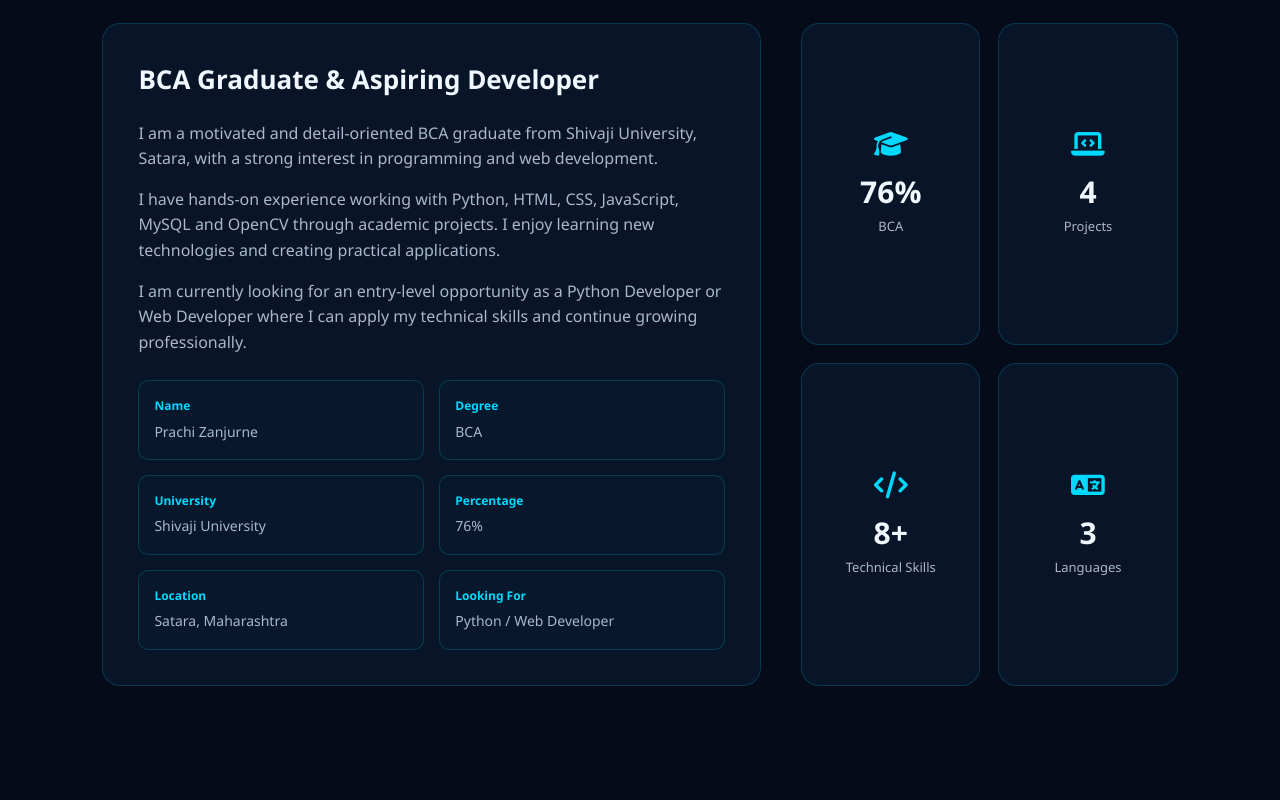
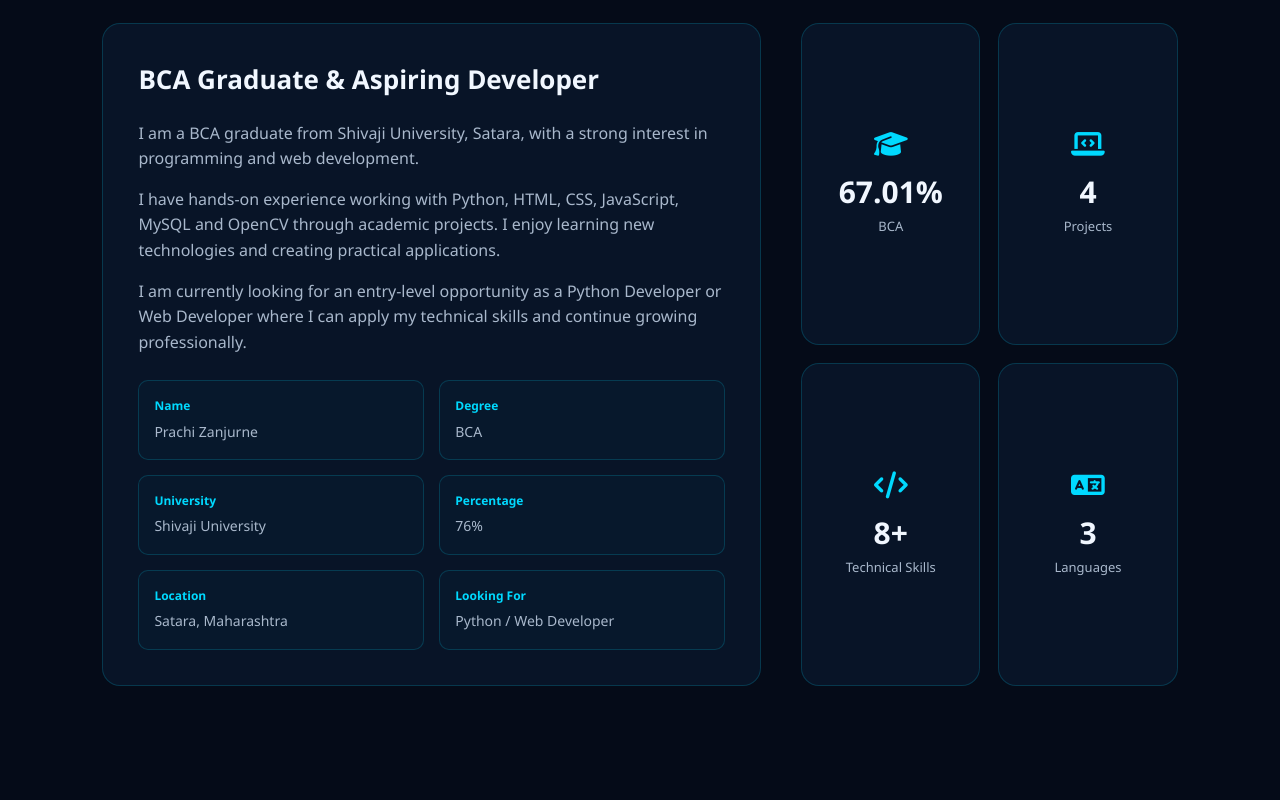
Before and after one commit to prachizanjurne0388-hue/my-portfolio, a plain HTML site: page index.html in a window 1280 px wide. Shown: the part 1020-1820 px from the top of the page. Drawn offline with Linux system fonts and the light colour scheme.

Commit message:
Add files via upload

```diff
--- a/index.html
+++ b/index.html
@@ -123,7 +123,7 @@
             <h3>BCA Graduate & Aspiring Developer</h3>
 
             <p>
-                I am a motivated and detail-oriented BCA graduate from
+                I am a BCA graduate from
                 Shivaji University, Satara, with a strong interest in
                 programming and web development.
             </p>
@@ -177,7 +177,7 @@
         <div class="about-stats">
             <div class="stat-card">
                 <i class="fas fa-graduation-cap"></i>
-                <h3>76%</h3>
+                <h3>67.01%</h3>
                 <p>BCA</p>
             </div>
 
@@ -336,7 +336,7 @@
                     programming, database management and web technologies.
                 </p>
 
-                <div class="percentage">76%</div>
+                <div class="percentage">67.01%</div>
             </div>
         </div>
 
```
Also changed, not shown: 1 other file.
